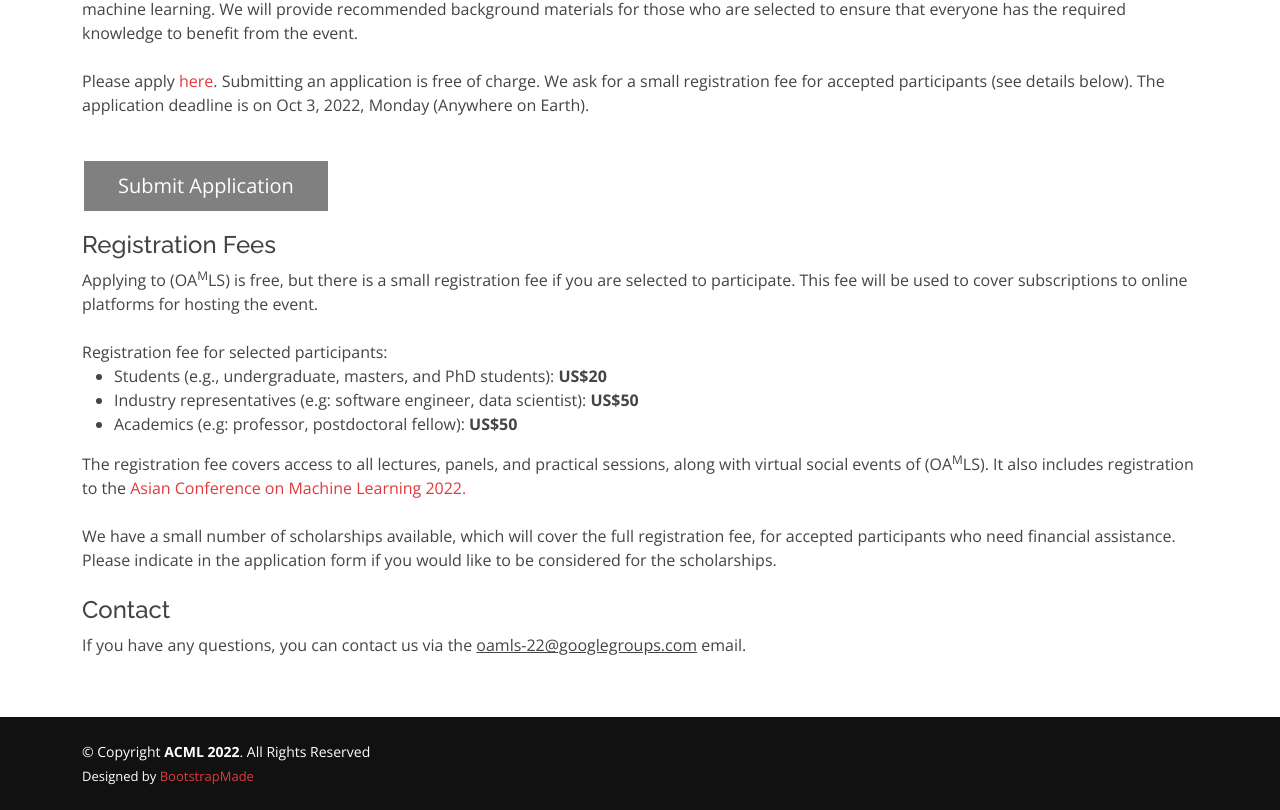
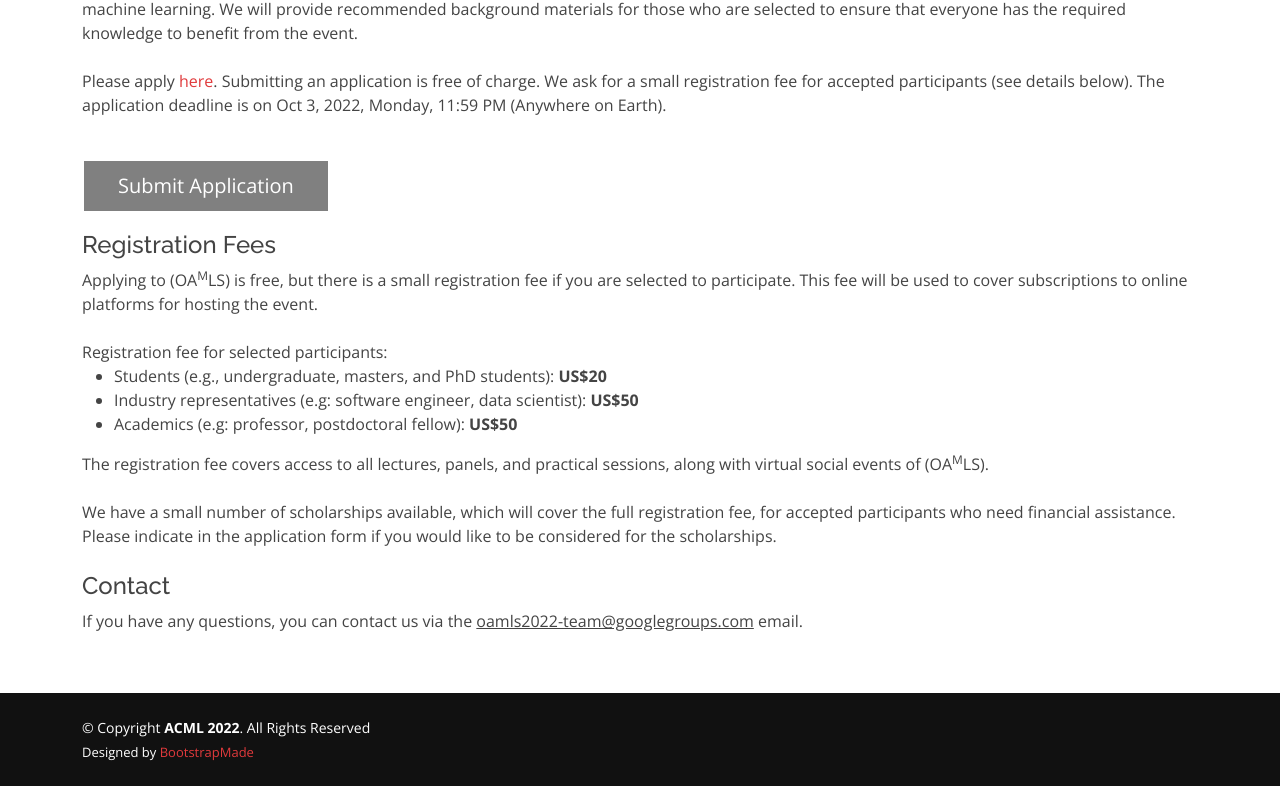
Before and after one commit to JosephKJ/ACML-22, a plain HTML site: page cfoamls.html in a window 1280 px wide. Shown: the part 580-1390 px from the top of the page. After the commit the page ends 1366 px from the top, so only its background shows below. Drawn offline with nearby package versions, Linux system fonts and the light colour scheme.

Commit message:
changed cfoamls email-id

```diff
--- a/cfoamls.html
+++ b/cfoamls.html
@@ -118,7 +118,7 @@
 
           We aim to have 200 strongly motivated and engaged participants in this event. We encourage applications from the Asia-Pacific region, although we open applications to anyone in the world provided that they will be able to attend the event which will be held in Asian time zones. No deep experience of machine learning is needed to apply, but participants are assumed to have some basic knowledge of programming, statistics, and machine learning. We will provide recommended background materials for those who are selected to ensure that everyone has the required knowledge to benefit from the event. <br/><br/>
 
-          Please apply <a href="https://airtable.com/shrtfvLhLRt3Zyyww">here</a>. Submitting an application is free of charge. We ask for a small registration fee for accepted participants (see details below). The application deadline is on Oct 3, 2022, Monday (Anywhere on Earth). <br/><br/>
+          Please apply <a href="https://airtable.com/shrtfvLhLRt3Zyyww">here</a>. Submitting an application is free of charge. We ask for a small registration fee for accepted participants (see details below). The application deadline is on Oct 3, 2022, Monday, 11:59 PM (Anywhere on Earth). <br/><br/>
 
          <style>
       .button {
@@ -148,13 +148,13 @@
 
           </ul>
 
-          The registration fee covers access to all lectures, panels, and practical sessions, along with virtual social events of (OA<sup>M</sup>LS). It also includes registration to the  <a href="https://www.acml-conf.org/2022/index.html#hero"> Asian Conference on Machine Learning 2022. </a> <br/><br/>
+          The registration fee covers access to all lectures, panels, and practical sessions, along with virtual social events of (OA<sup>M</sup>LS).  <br/><br/>
 
           We have a small number of scholarships available, which will cover the full registration fee, for accepted participants who need financial assistance. Please indicate in the application form if you would like to be considered for the scholarships. <br/><br/>
 
           <h4>Contact</h4>
 
-          If you have any questions, you can contact us via the <u>oamls-22@googlegroups.com</u> email.
+          If you have any questions, you can contact us via the <u> oamls2022-team@googlegroups.com</u> email.
 
       </div>
     </section>
```
